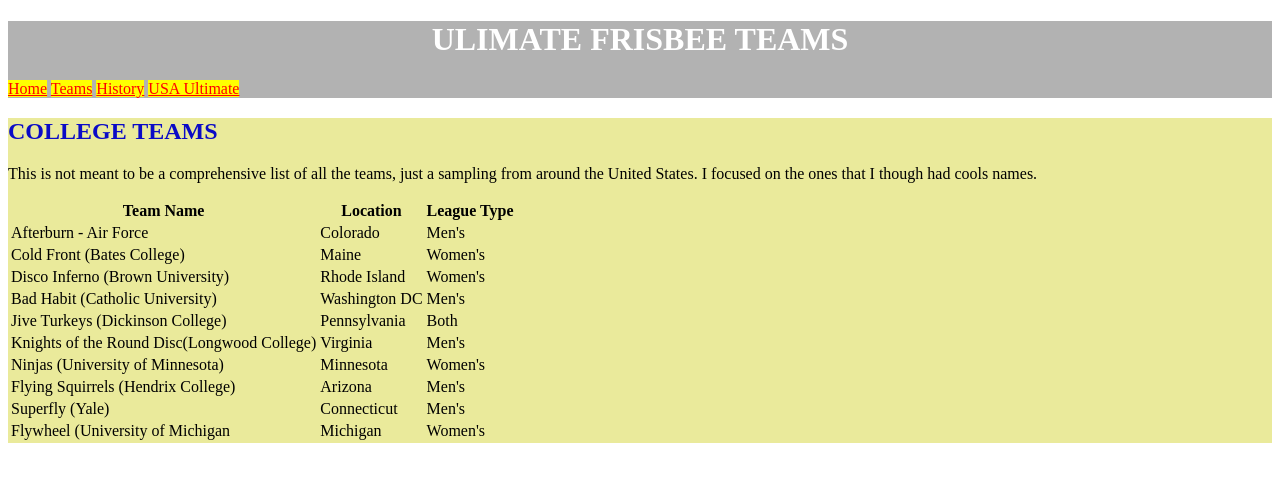
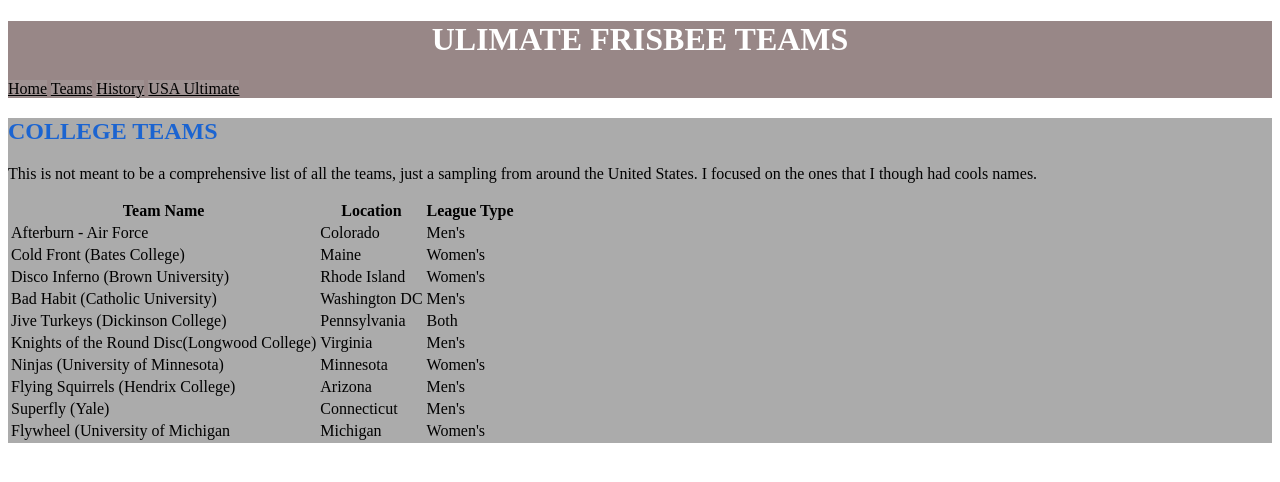
Before and after one commit to tzcnsrkn/Introduction-to-CSS, a plain HTML site: page Assignments/assignment-1/assignment-1 2/teams.html in a window 1280 px wide. Drawn offline with Linux system fonts and the light colour scheme.

Commit message:
Cleared unneeded files

```diff
--- a/Assignments/assignment-1/assignment-1 2/css/hw1.css
+++ b/Assignments/assignment-1/assignment-1 2/css/hw1.css
@@ -1,37 +1,27 @@
-/* 1) Style the header with a background color */
 header {
-  background-color: rgb(178, 178, 178);
+  background-color: #7a6464c4;
 }
 
-/* 2) h1 elements should be centered and have a new font color */
 h1 {
+  text-transform: uppercase;
   text-align: center;
-  color: rgb(255, 255, 255);
+  color: #ffffff;
 }
 
-/* 3) h2 elements should have a new font color */
 h2 {
-  color: rgb(11, 11, 198);
+  text-transform: uppercase;
+  color: #1b64d1;
 }
 
-/* 4) Sections should have a new background color */
 section {
-  background-color: rgb(234, 234, 155);
+  background-color: #03020254;
 }
 
-/* 5) The links should  have a new font color and background color */
 a {
-  color: rgb(255, 0, 0);
-  background-color: rgb(255, 255, 0);
+  background-color: #a8a2a267;
+  color: #000000;
 }
 
-/* 6 ) The images should not appear on the page */
 img {
   display: none;
 }
-
-/* Not required */
-h1,
-h2 {
-  text-transform: uppercase;
-}
--- a/Assignments/assignment-1/assignment-1 2/css/org-hw1.css
+++ /dev/null
@@ -1,27 +0,0 @@
-header {
-  background-color: #7a6464c4;
-}
-
-h1 {
-  text-transform: uppercase;
-  text-align: center;
-  color: #ffffff;
-}
-
-h2 {
-  text-transform: uppercase;
-  color: #1b64d1;
-}
-
-section {
-  background-color: #03020254;
-}
-
-a {
-  background-color: #a8a2a267;
-  color: #000000;
-}
-
-img {
-  display: none;
-}
```
